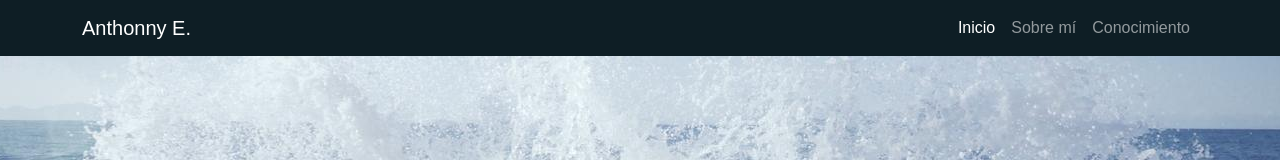
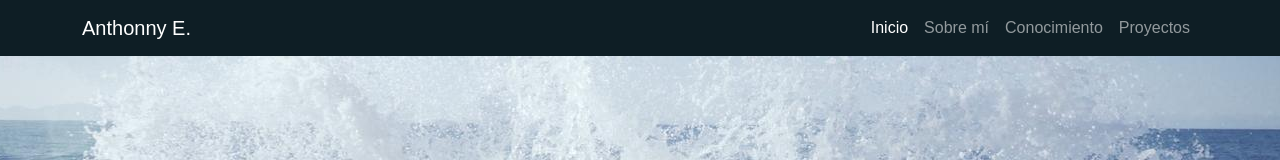
Before and after one commit to ThonnyCR/mi-pagina-web, a website: page index.html in a window 1280 px wide. Shown: the top 160 px of the page. Drawn offline with nearby package versions, Linux system fonts and the light colour scheme.

Commit message:
agregacion de el index proyectos

```diff
--- a/index.html
+++ b/index.html
@@ -32,6 +32,9 @@
                         </li>
                         <li class="nav-item">
                             <a class="nav-link" href="#conocimiento">Conocimiento</a>
+                        </li>
+                        <li class="nav-item">
+                            <a class="nav-link" href="#proyectos">Proyectos</a>
                         </li>
                     </ul>
                 </div>
@@ -100,7 +103,7 @@
     </div>
 
     <!-- Links a la repo de Mi pagina y de mis proyectos en Netlify -->
-    <div class="container text-center my-5">
+    <div id="proyectos" class="container text-center my-5">
         <p class="h2 mb-5 fw-bold text-secondary">Proyectos alojados en Netlify</p>
         <div class="row">
             <div class="col-12 col-md-6 col-xl-4">
```
